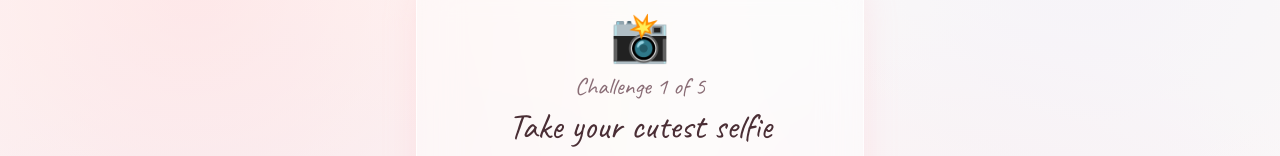
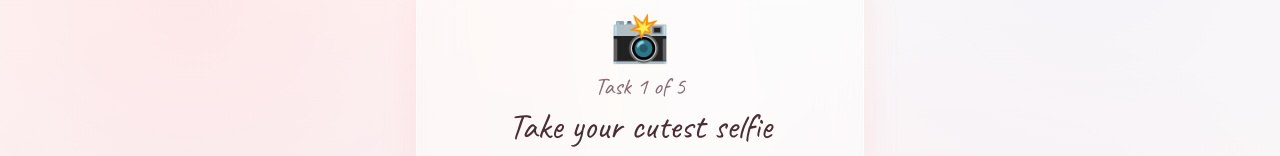
Before and after one commit to muskuranveyora/love-challenge, a React (Vite) app: page / in a window 1280 px wide. Both pictures are taken after a click on the button "Let's begin". Shown: the part 170-326 px from the top of the page. Built offline with nearby package versions, Linux system fonts and the light colour scheme; no server answers.

Commit message:
Update challenge text to task text

```diff
--- a/src/components/PhotoTask.jsx
+++ b/src/components/PhotoTask.jsx
@@ -71,7 +71,7 @@ export default function PhotoTask({ taskNum, emoji, title, hint, onComplete }) {
           <div className="text-5xl mb-2">{emoji}</div>
 
           <p className="font-script text-2xl text-love-muted mb-1">
-            Challenge {taskNum} of 5
+            Task {taskNum} of 5
           </p>
 
           <h2
```
